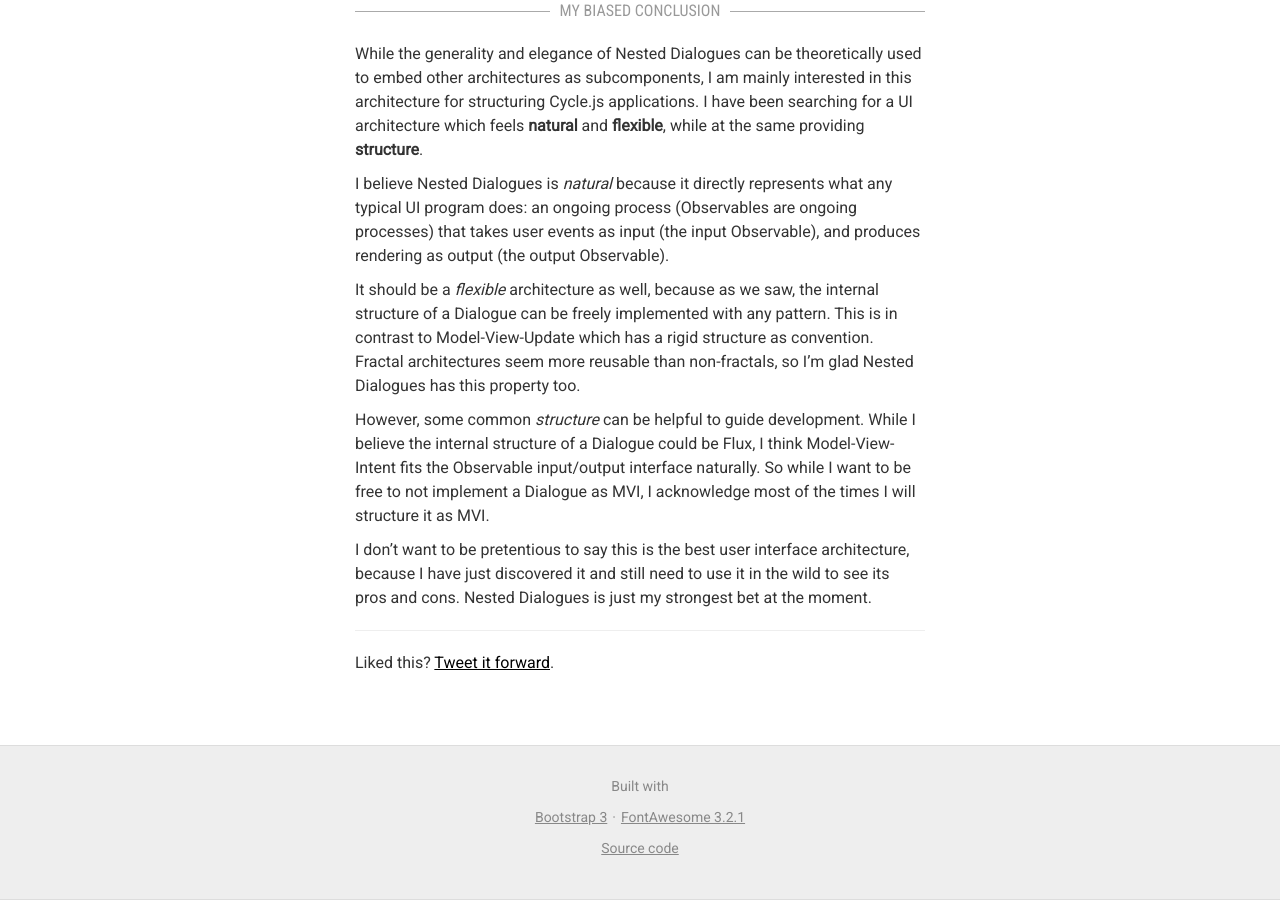
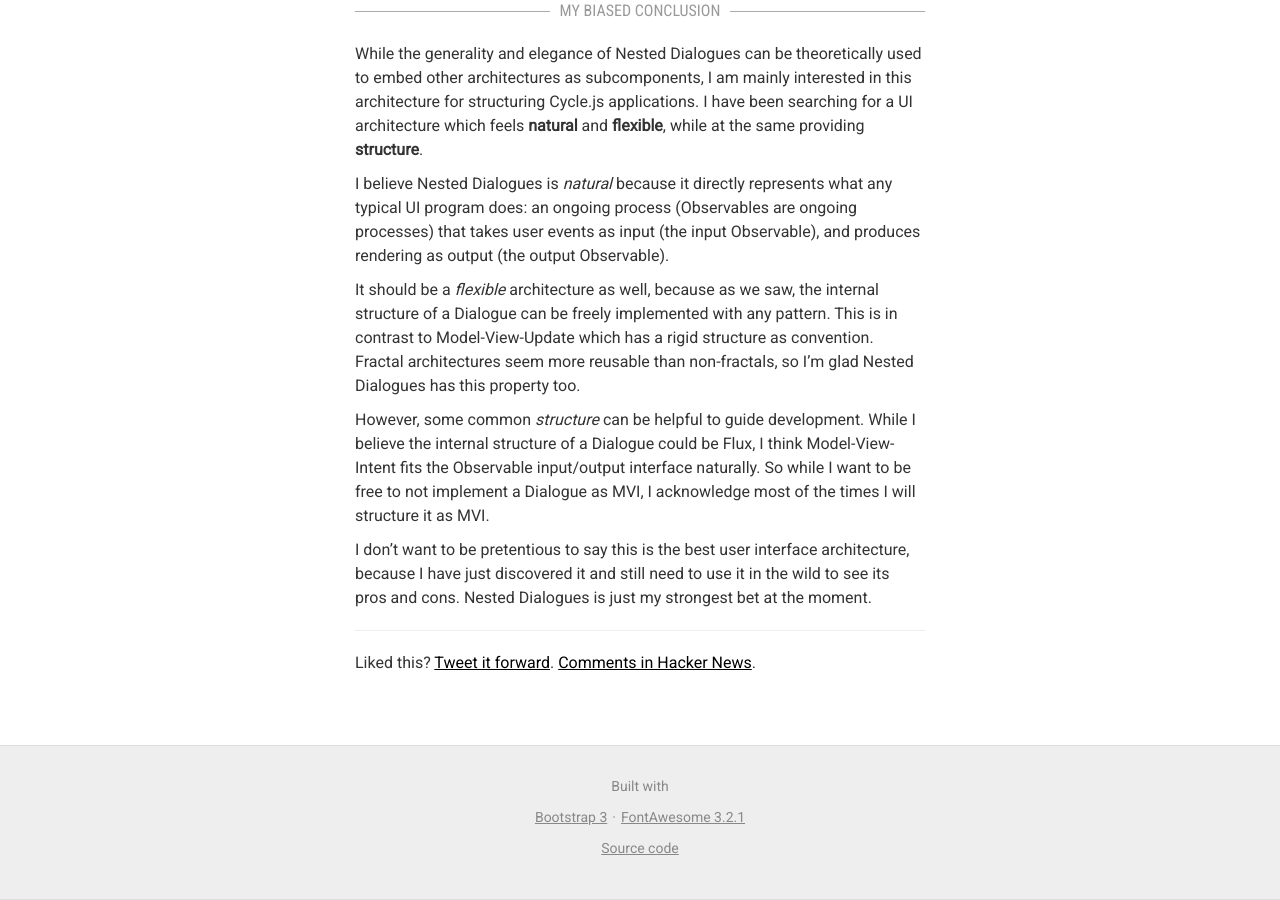
Before and after one commit to staltz/staltz.com, a Jekyll site: the page built from _posts/2015-08-22-unidirectional-user-interface-architectures.md, in a window 1280 px wide and 900 px high, scrolled down 9776 px. Built offline with Jekyll 4.4.1, drawn with Linux system fonts in a browser that asks for light colours; nearby versions of some CDN libraries.

Commit message:
Add HN comments link to unidir blog post

```diff
--- a/_posts/2015-08-22-unidirectional-user-interface-architectures.md
+++ b/_posts/2015-08-22-unidirectional-user-interface-architectures.md
@@ -177,3 +177,4 @@ I don't want to be pretentious to say this is the best user interface architectu
 - - -
 
 Liked this? [Tweet it forward](https://twitter.com/intent/tweet?original_referer=http%3A%2F%2Fstaltz.com%2Funidirectional-user-interface-architectures.html%2F&amp;text=Unidirectional%20User%20Interface%20Architectures&amp;tw_p=tweetbutton&amp;url=http%3A%2F%2Fstaltz.com%2Funidirectional-user-interface-architectures.html&amp;via=andrestaltz).
+[Comments in Hacker News](https://news.ycombinator.com/item?id=10115314).
```
